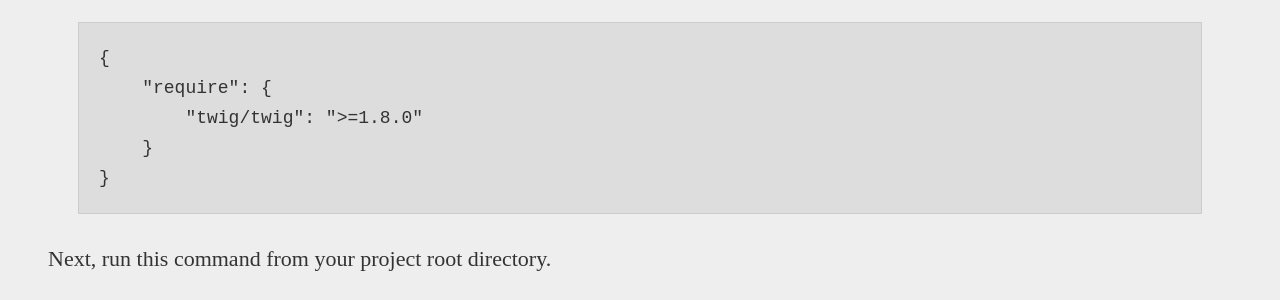
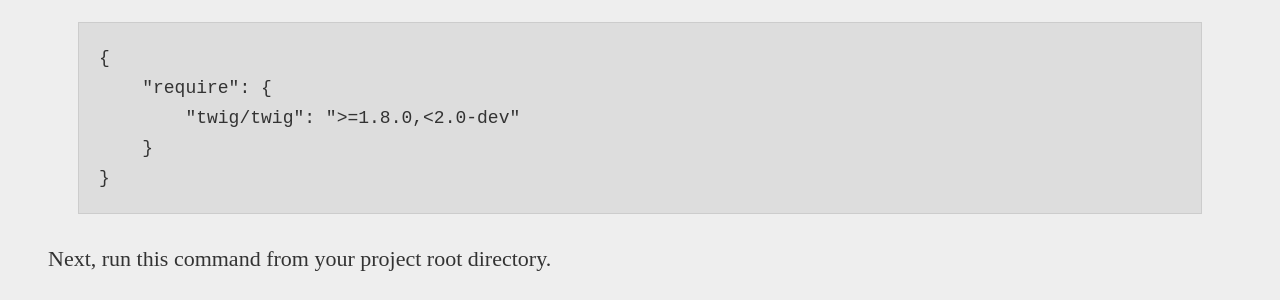
Before and after one commit to codeguy/php-the-right-way, a Jekyll site: the page built from index.html, in a window 1280 px wide and 900 px high, scrolled down 5556 px. Shown: the part 212-512 px from the top of the window. Built offline with Jekyll 4.4.1, drawn with Linux system fonts in a browser that asks for light colours; some web fonts are replaced; Markdown is read by kramdown in place of the engine named in the settings; comment, search, counter and statistics services are not loaded.

Commit message:
Fix Twig dependency version

```diff
--- a/_includes/dependency-management.md
+++ b/_includes/dependency-management.md
@@ -22,7 +22,7 @@ First, create a `composer.json` file in the same directory as `composer.phar`. H
 
     {
         "require": {
-            "twig/twig": ">=1.8.0"
+            "twig/twig": ">=1.8.0,<2.0-dev"
         }
     }
 
```
